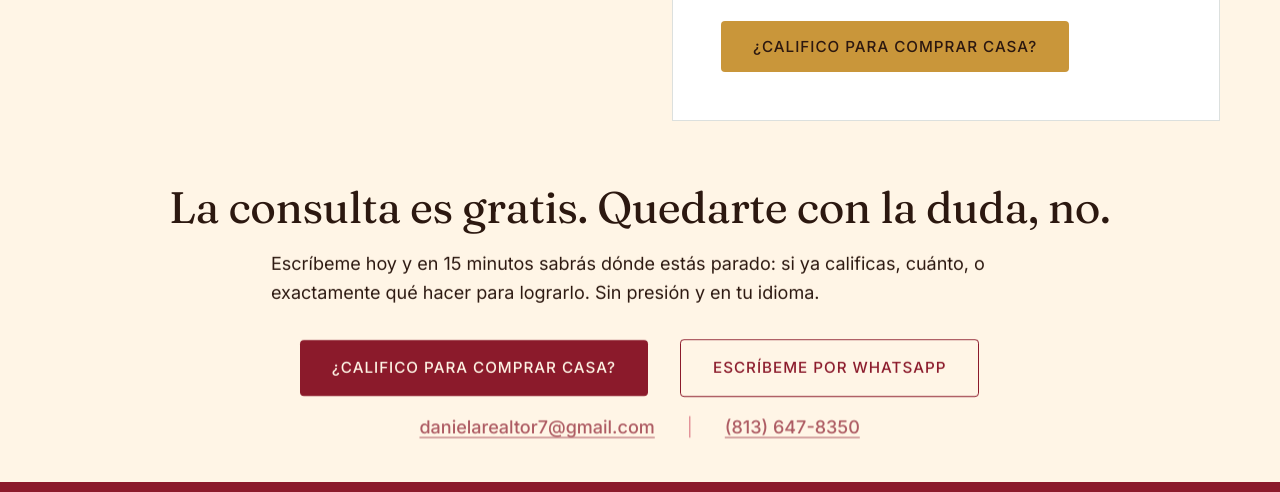
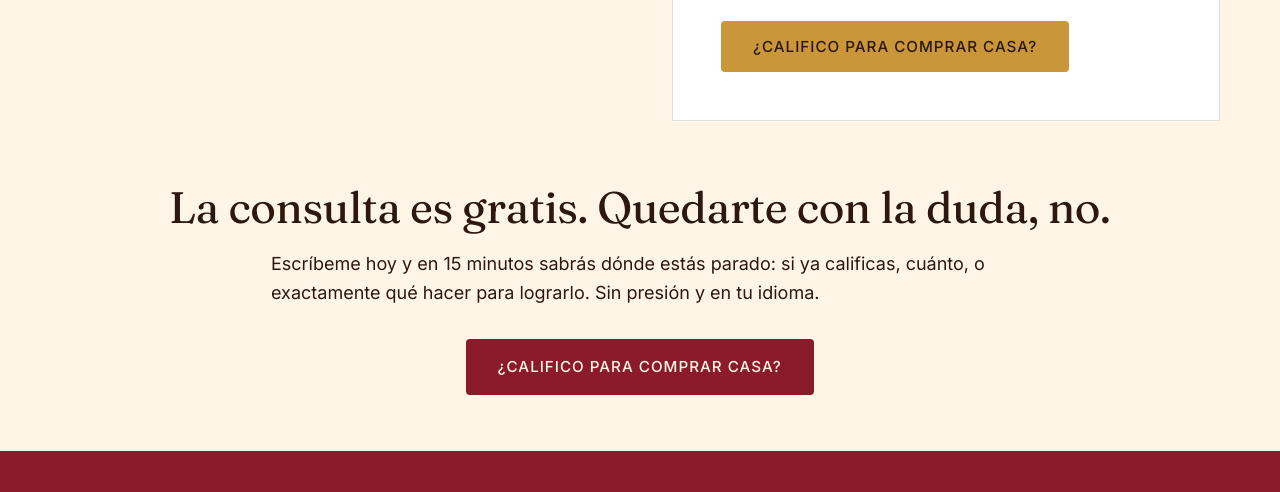
Before and after one commit to twoitsolutions-dev/daniela-realtor, a website: page index.html in a window 1280 px wide. Shown: the part 1971-2463 px from the top of the page. Drawn offline with Linux system fonts and the light colour scheme.

Commit message:
Remove redundant contact info from final CTA

```diff
--- a/index.html
+++ b/index.html
@@ -292,14 +292,6 @@
             </div>
             <div class="cta-actions reveal flex-center">
                 <a href="#calificar" class="btn btn-primary">¿CALIFICO PARA COMPRAR CASA?</a>
-                <a href="https://wa.me/18136478350?text=Hola%20Daniela,%20vengo%20de%20tu%20p%C3%A1gina,%20quiero%20saber%20si%20califico%20para%20comprar%20casa" target="_blank" rel="noopener noreferrer" class="btn btn-secondary">
-                    Escríbeme por WhatsApp
-                </a>
-            </div>
-            <div class="cta-contact reveal flex-center">
-                <a href="mailto:danielarealtor7@gmail.com" class="email-link">danielarealtor7@gmail.com</a>
-                <span class="contact-separator">|</span>
-                <a href="tel:8136478350" class="email-link">(813) 647-8350</a>
             </div>
         </div>
     </section>
```
